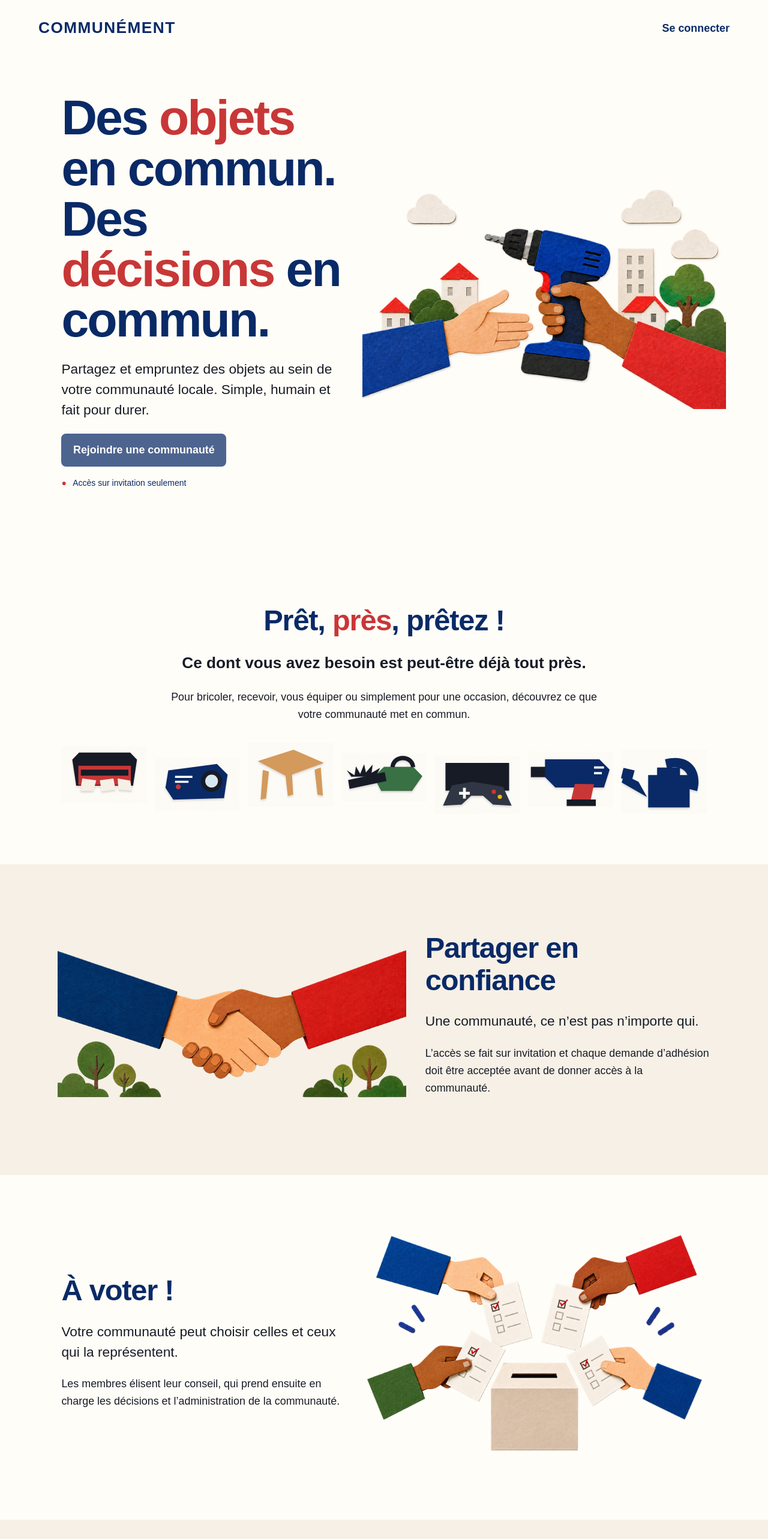
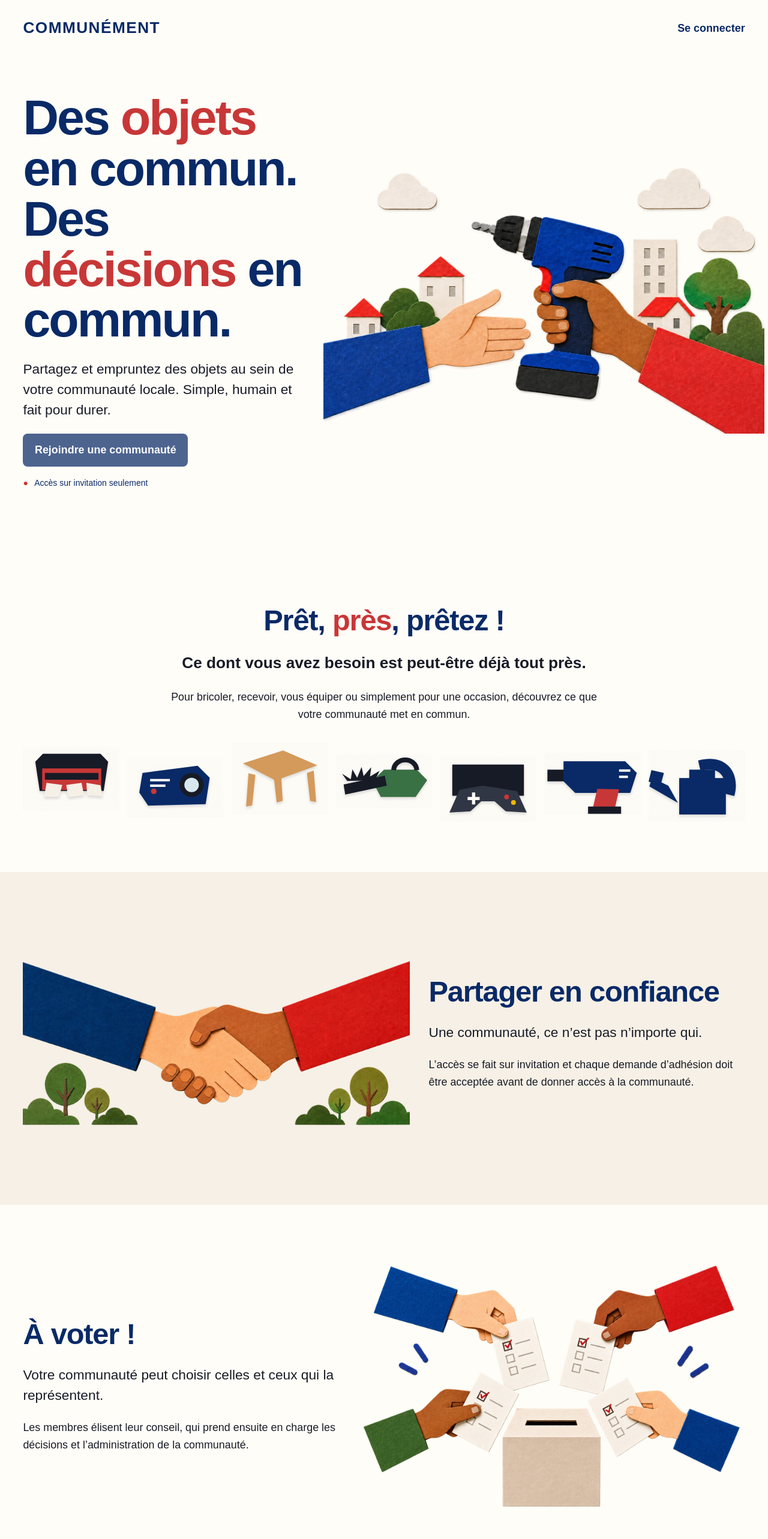
Before and after one commit to valentinritz-coder/community-tool-library, a Next.js app: page / in a window 1280 px wide. Shown: the top 2566 px of the page at 60% size. Built offline with nearby package versions, Linux system fonts and the light colour scheme.

Commit message:
widen landing desktop layout

```diff
--- a/src/app/landing-foundations.css
+++ b/src/app/landing-foundations.css
@@ -21,7 +21,7 @@
   --landing-space-3: 1.5rem;
   --landing-space-4: 2rem;
   --landing-space-5: clamp(3rem, 2rem + 5vw, 7rem);
-  --landing-content-width: 72rem;
+  --landing-content-width: 90rem;
   --landing-reading-width: 42rem;
   background: var(--landing-color-surface);
   color: var(--landing-color-ink);
@@ -387,6 +387,10 @@
     grid-template-columns: minmax(0, 0.9fr) minmax(0, 1.1fr);
   }
 
+  .landing-hero {
+    grid-template-columns: minmax(0, 0.8fr) minmax(0, 1.2fr);
+  }
+
   .landing-hero__visual {
     margin-right: -2rem;
   }
--- a/src/ui/landing-page.tsx
+++ b/src/ui/landing-page.tsx
@@ -156,8 +156,8 @@ export function LandingPage() {
             <Image
               src="/illustrations/landing/council-ballot.webp"
               alt=""
-              width={1672}
-              height={941}
+              width={1536}
+              height={1024}
               sizes="(min-width: 60rem) 52vw, 100vw"
             />
           </div>
```
Also changed, not shown: 2 other files (tests, documents, lock files or other folders).
